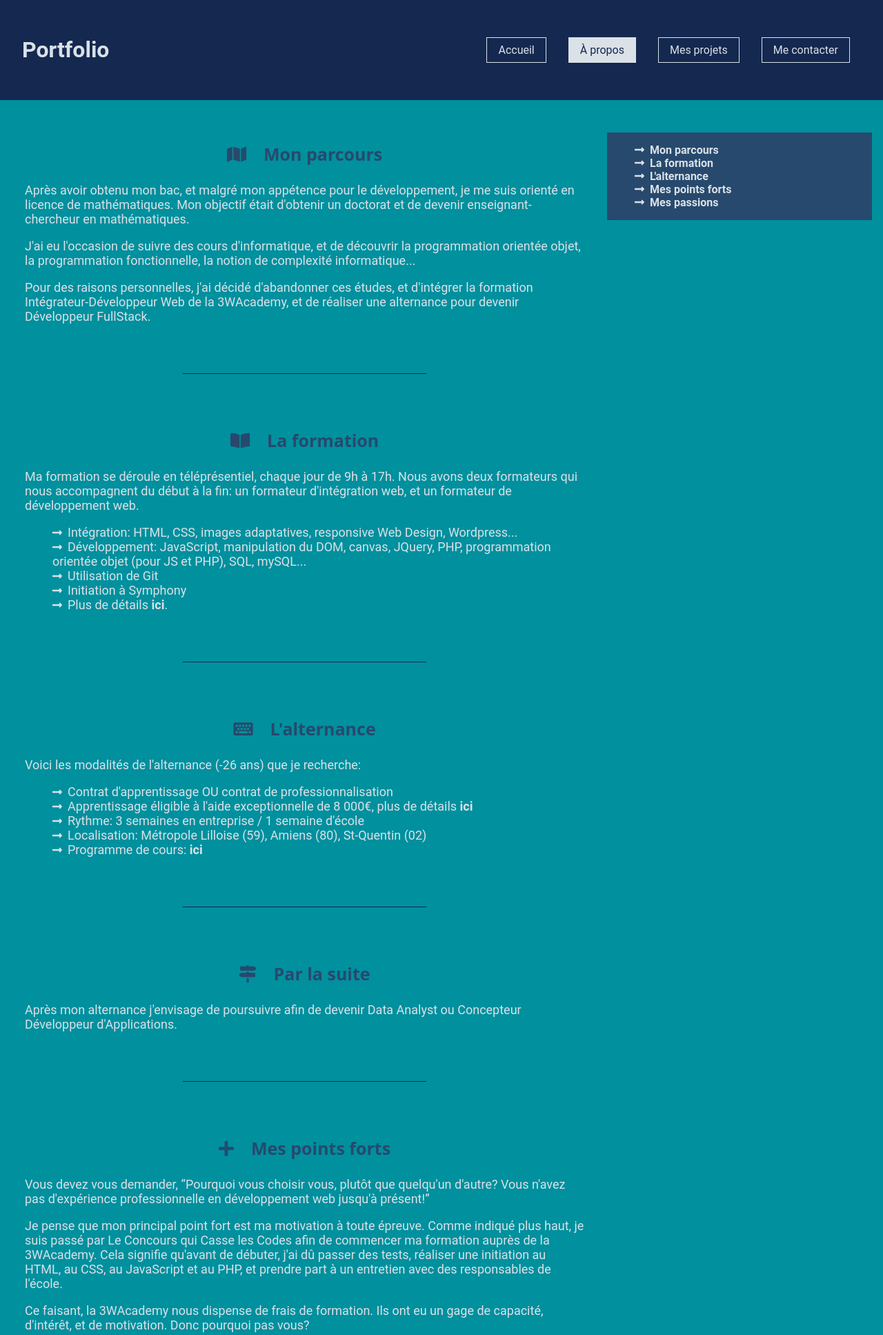
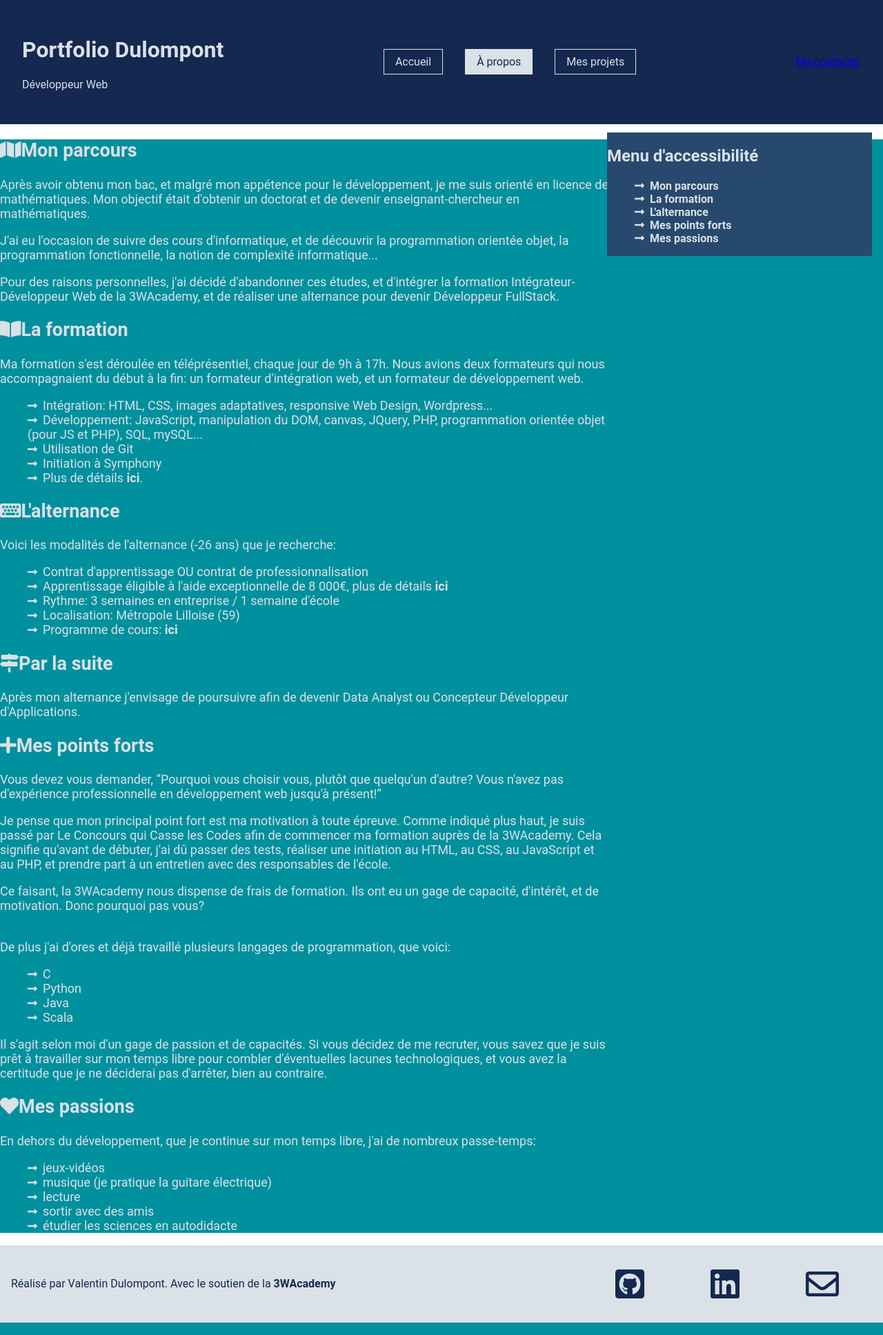
Before and after one commit to OpexBurner1/Portfolio-Valentin-Dulompont, a PHP site: page /about.php in a window 1280 px wide. Shown: the top 1935 px of the page at 69% size. Run offline with PHP 8.4, Linux system fonts and the light colour scheme; data that the repository does not hold is empty.

Commit message:
Finalisation de la page about

```diff
--- a/about.phtml
+++ b/about.phtml
@@ -1,26 +1,39 @@
 <header class="header">
-    <h1>Portfolio</h1>
+    <a href="index.php" class='title'><h1>Portfolio Dulompont</h1><p>Développeur Web</p></a>
     <nav>
         <a href="index.php">Accueil</a>
         <a href='about.php' class="current">À propos</a>
         <a href="projets.php">Mes projets</a>
-        <a href='contact.php'>Me contacter</a>
     </nav>
+    <div>
+        <a href="contact.php" class="contactBut">Me contacter</a>
+    </div>
 </header>
-<main class="flex">
-    <section class="about">
-        <article id="parcours">
-            <h3><i class="fas fa-map"></i>Mon parcours</h3>
+<main class="aboutContainer">
+    <aside id="access">
+        <h2>Menu d'accessibilité</h2>
+        <nav>
+            <ul>
+                <li><a href="#parcours">Mon parcours</li>
+                <li><a href="#formation">La formation</a></li>
+                <li><a href="#alternance">L'alternance</a></li>
+                <li><a href="#points">Mes points forts</a></li>
+                <li><a href="#hobby">Mes passions</a></li>
+            </ul>
+        </nav>
+    </aside>
+    <section>
+        <article class='about' id="parcours">
+            <h2><i class="fas fa-map"></i>Mon parcours</h2>
             <p>Après avoir obtenu mon bac, et malgré mon appétence pour le développement, je me suis orienté en licence de mathématiques.
                 Mon objectif était d'obtenir un doctorat et de devenir enseignant-chercheur en mathématiques.
             </p>
             <p>J'ai eu l'occasion de suivre des cours d'informatique, et de découvrir la programmation orientée objet, la programmation fonctionnelle, la notion de complexité informatique...</p>
             <p>Pour des raisons personnelles, j'ai décidé d'abandonner ces études, et d'intégrer la formation Intégrateur-Développeur Web de la 3WAcademy, et de réaliser une alternance pour devenir Développeur FullStack.</p>
         </article>
-        <div></div>
-        <article id='formation'>
-            <h3><i class="fas fa-book-open"></i>La formation</h3>
-            <p>Ma formation se déroule en téléprésentiel, chaque jour de 9h à 17h. Nous avons deux formateurs qui nous accompagnent du début à la fin: un formateur d'intégration web, et un formateur de développement web.</p>
+        <article class='about' id='formation'>
+            <h2><i class="fas fa-book-open"></i>La formation</h2>
+            <p>Ma formation s'est déroulée en téléprésentiel, chaque jour de 9h à 17h. Nous avions deux formateurs qui nous accompagnaient du début à la fin: un formateur d'intégration web, et un formateur de développement web.</p>
             <ul>
                 <li>Intégration: HTML, CSS, images adaptatives, responsive Web Design, Wordpress...</li>
                 <li>Développement: JavaScript, manipulation du DOM, canvas, JQuery, PHP, programmation orientée objet (pour JS et PHP), SQL, mySQL...</li>
@@ -29,26 +42,23 @@
                 <li>Plus de détails <a href="https://3wa.fr/formations/developpeur-web-php/formation-developpeur-integrateur-en-realisation-web/" target="_blank">ici</a>.</li>
             </ul>
         </article>
-        <div></div>
-        <article id="alternance">
-            <h3><i class="fas fa-keyboard"></i>L'alternance</h3>
+        <article class="about" id="alternance">
+            <h2><i class="fas fa-keyboard"></i>L'alternance</h2>
             <p>Voici les modalités de l'alternance (-26 ans) que je recherche:</p>
             <ul>
                 <li>Contrat d'apprentissage OU contrat de professionnalisation</li>
                 <li>Apprentissage éligible à l'aide exceptionnelle de 8 000€, plus de détails <a href="https://drive.google.com/file/d/1To38zf89c0Tuvg6tCS9d7HVYYM6hVMYP/view" target="_blank">ici</a>
                 <li>Rythme: 3 semaines en entreprise / 1 semaine d'école</li>
-                <li>Localisation: Métropole Lilloise (59), Amiens (80), St-Quentin (02)</li>
+                <li>Localisation: Métropole Lilloise (59)</li>
                 <li>Programme de cours: <a href="https://drive.google.com/file/d/1M2v6PNE4Phz63kuoncyYSnFuRSq03-Ny/view" target="_blank">ici</a></li>
             </ul>
         </article>
-        <div></div>
-        <article id="next">
-            <h3><i class="fas fa-map-signs"></i>Par la suite</h3>
+        <article class='about' id="next">
+            <h2><i class="fas fa-map-signs"></i>Par la suite</h2>
             <p>Après mon alternance j'envisage de poursuivre afin de devenir Data Analyst ou Concepteur Développeur d'Applications.</p>
         </article>
-        <div></div>
-        <article id="points">
-            <h3><i class="fas fa-plus"></i>Mes points forts</h3>
+        <article class="about" id="points">
+            <h2><i class="fas fa-plus"></i>Mes points forts</h2>
             <p>Vous devez vous demander, <q>Pourquoi vous choisir vous, plutôt que quelqu'un d'autre? Vous n'avez pas d'expérience professionnelle en développement web jusqu'à présent!</q></p>
             <p>Je pense que mon principal point fort est ma motivation à toute épreuve. Comme indiqué plus haut, je suis passé par Le Concours qui Casse les Codes afin de commencer ma formation auprès de la 3WAcademy.
                 Cela signifie qu'avant de débuter, j'ai dû passer des tests, réaliser une initiation au HTML, au CSS, au JavaScript et au PHP, et prendre part à un entretien avec des responsables de l'école.
@@ -63,9 +73,8 @@
             </ul>
             <p>Il s'agit selon moi d'un gage de passion et de capacités. Si vous décidez de me recruter, vous savez que je suis prêt à travailler sur mon temps libre pour combler d'éventuelles lacunes technologiques, et vous avez la certitude que je ne déciderai pas d'arrêter, bien au contraire.</p>
         </article>
-        <div></div>
-        <article id="hobby">
-            <h3><i class="fas fa-heart"></i>Mes passions</h3>
+        <article class="about" id="hobby">
+            <h2><i class="fas fa-heart"></i>Mes passions</h2>
             <p>En dehors du développement, que je continue sur mon temps libre, j'ai de nombreux passe-temps:</p>
             <ul>
                 <li>jeux-vidéos</li>
@@ -76,15 +85,5 @@
             </ul>
         </article>
     </section>
-    <aside>
-        <nav>
-            <ul>
-                <li><a href="#parcours">Mon parcours</li>
-                <li><a href="#formation">La formation</a></li>
-                <li><a href="#alternance">L'alternance</a></li>
-                <li><a href="#points">Mes points forts</a></li>
-                <li><a href="#hobby">Mes passions</a></li>
-            </ul>
-        </nav>
-    </aside>
+
 </main>
```
